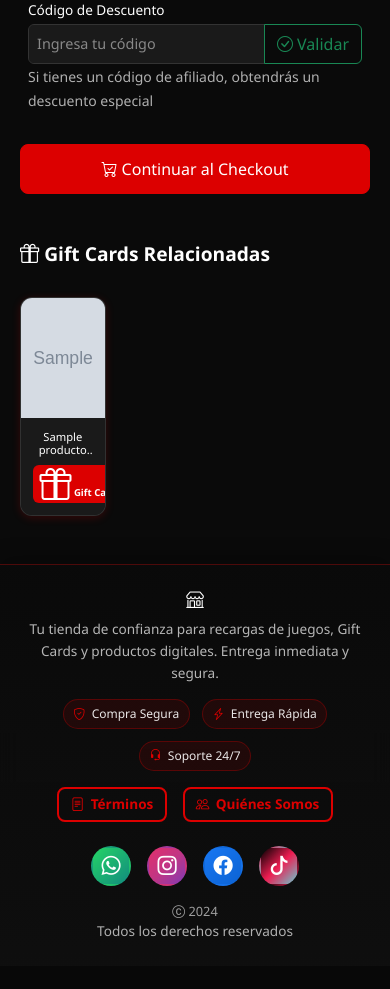
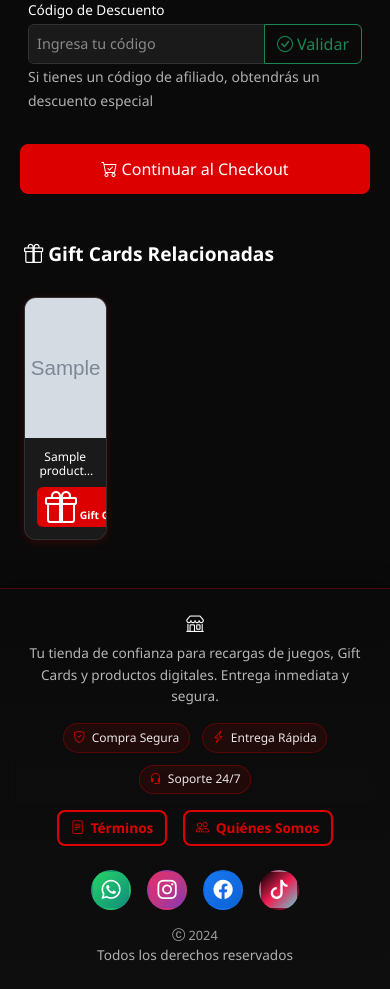
Before and after one commit to tindostore1-max/Tindostore, a Flask app: template templates/producto_detalle.html in a window 390 px wide. Shown: the part 1002-1991 px from the top of the page. Before the commit the page ends 1939 px from the top, so only its background shows below. Run offline with Flask 3, Linux system fonts and the light colour scheme; the template is opened without the code that fills it: most values are stand-ins (such as "Sample title", 1, 10 or a date in 2020); grey boxes marked "Sample" are stand-in pictures.

Commit message:
Fix: Aumentar ancho de tarjetas de juegos relacionados en móvil
- Aumentado el gap de 0.5rem a 0.75rem
- Aumentada altura de imágenes de 120px a 140px
- Mejorado padding y espaciado general
- Las tarjetas ahora se ven más anchas y proporcionadas

```diff
--- a/templates/producto_detalle.html
+++ b/templates/producto_detalle.html
@@ -715,31 +715,32 @@
 /* Estilos responsivos para productos relacionados en móvil */
 @media (max-width: 768px) {
     .related-product-card img {
-        height: 120px;
+        height: 140px;
     }
 
     .related-product-card .card-body {
-        padding: 0.5rem;
+        padding: 0.6rem;
     }
 
     .related-product-card .card-title {
-        font-size: 0.7rem;
+        font-size: 0.75rem;
         -webkit-line-clamp: 2;
         line-clamp: 2;
-        min-height: 2em;
+        min-height: 2.2em;
     }
 
     .related-product-card .badge {
-        font-size: 0.6rem;
-        padding: 0.2rem 0.4rem;
+        font-size: 0.65rem;
+        padding: 0.25rem 0.5rem;
     }
 
     /* FORZAR 2 COLUMNAS POR FILA EN MÓVIL */
     .related-products-grid {
         display: grid !important;
         grid-template-columns: repeat(2, 1fr) !important;
-        gap: 0.5rem !important;
+        gap: 0.75rem !important;
         margin: 0 !important;
+        padding: 0 0.25rem !important;
     }
 
     .related-products-grid > * {
@@ -753,6 +754,7 @@
     .mt-5 h3 {
         font-size: 1.2rem !important;
         margin-bottom: 1rem !important;
+        padding: 0 0.25rem !important;
     }
 }
 </style>
```
